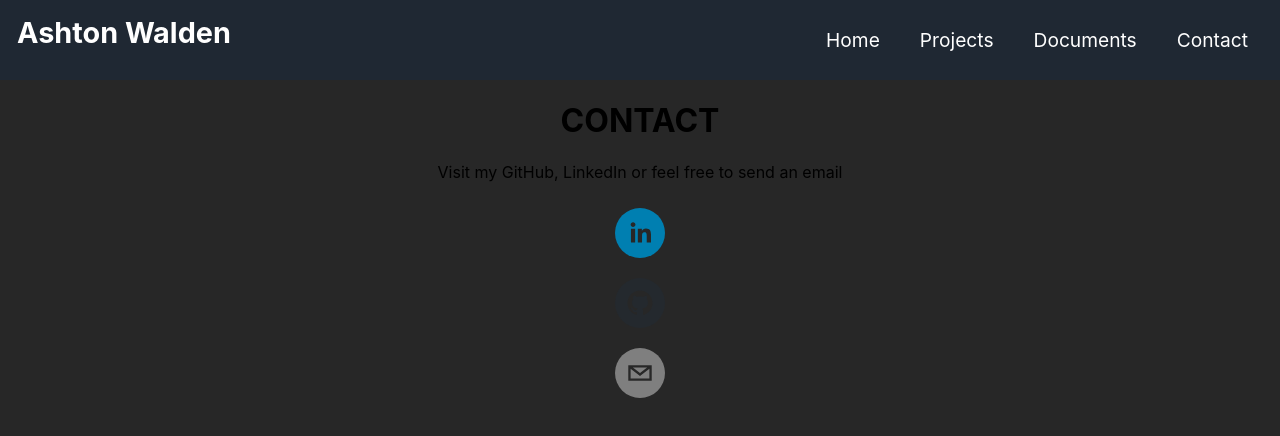
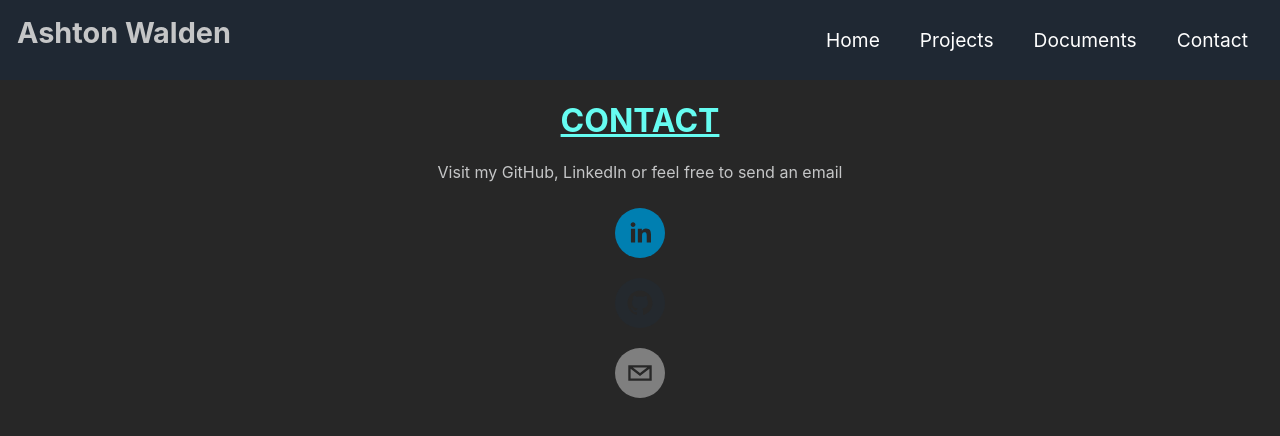
Before and after one commit to ashtonwalden34/react-portfolio, a React (Create React App) app: page /contact in a window 1280 px wide. Shown: the top 436 px of the page. Built offline with nearby package versions, Linux system fonts and the light colour scheme.

Commit message:
cleaned up and tweaked styling and spacing

```diff
--- a/src/Components/Navbar/style.css
+++ b/src/Components/Navbar/Navbar.css
@@ -9,7 +9,7 @@
 }
 
 .navbar-logo {
-    color: #fff;
+    color: #C5C6C7;
     justify-self: start;
     margin-left: 2px;
     cursor: pointer;
--- a/src/Components/Navbar/Navbar.js
+++ b/src/Components/Navbar/Navbar.js
@@ -19,7 +19,7 @@
 import React, { Component } from 'react';
 import { MenuItems } from './MenuItems';
 // import { Button } from '../Button/Button';
-import './style.css'
+import './Navbar.css'
 
 class Navbar extends Component {
     state = { clicked: false }
--- a/src/Pages/Contact.js
+++ b/src/Pages/Contact.js
@@ -4,9 +4,9 @@ import "./style.css"
 
 const Contact = () => (
     <div className="contactPageWrapper">
-        <h1>CONTACT</h1>
+        <h1 className='contactHeader'>CONTACT</h1>
         <div className="contactContentWrapper">
-            <p>Visit my GitHub, LinkedIn or feel free to send an email</p>
+            <p className='contactText'>Visit my GitHub, LinkedIn or feel free to send an email</p>
             <div className="socialIconWrapper">
                 <div className="socialIcon" id="socialIcon">
                     <SocialIcon url="https://www.linkedin.com/in/ashton-walden-81172619b/" target="_blank" />
--- a/src/Pages/Documents.js
+++ b/src/Pages/Documents.js
@@ -10,7 +10,6 @@ function Documents() {
             <embed src={Certificate} className="certificate"></embed>
             <br/>
             <embed src={Resume} className="resume"></embed>
-            <h1>Test Text</h1>
         </div>
 
     )
--- a/src/Pages/style.css
+++ b/src/Pages/style.css
@@ -37,6 +37,7 @@ body {
 
     .aboutMeBody {
         color: #C5C6C7;
+        margin-bottom: 10vh;
     }
 
     .randomFactsWrapper {
@@ -89,6 +90,15 @@ body {
 
 
 /* Contact Page */
+.contactHeader {
+    color:#66FCF1;
+    text-decoration: underline;
+}
+
+.contactText {
+    color:#C5C6C7;
+}
+
 .socialIcon {
     padding: 10px
 }
```
